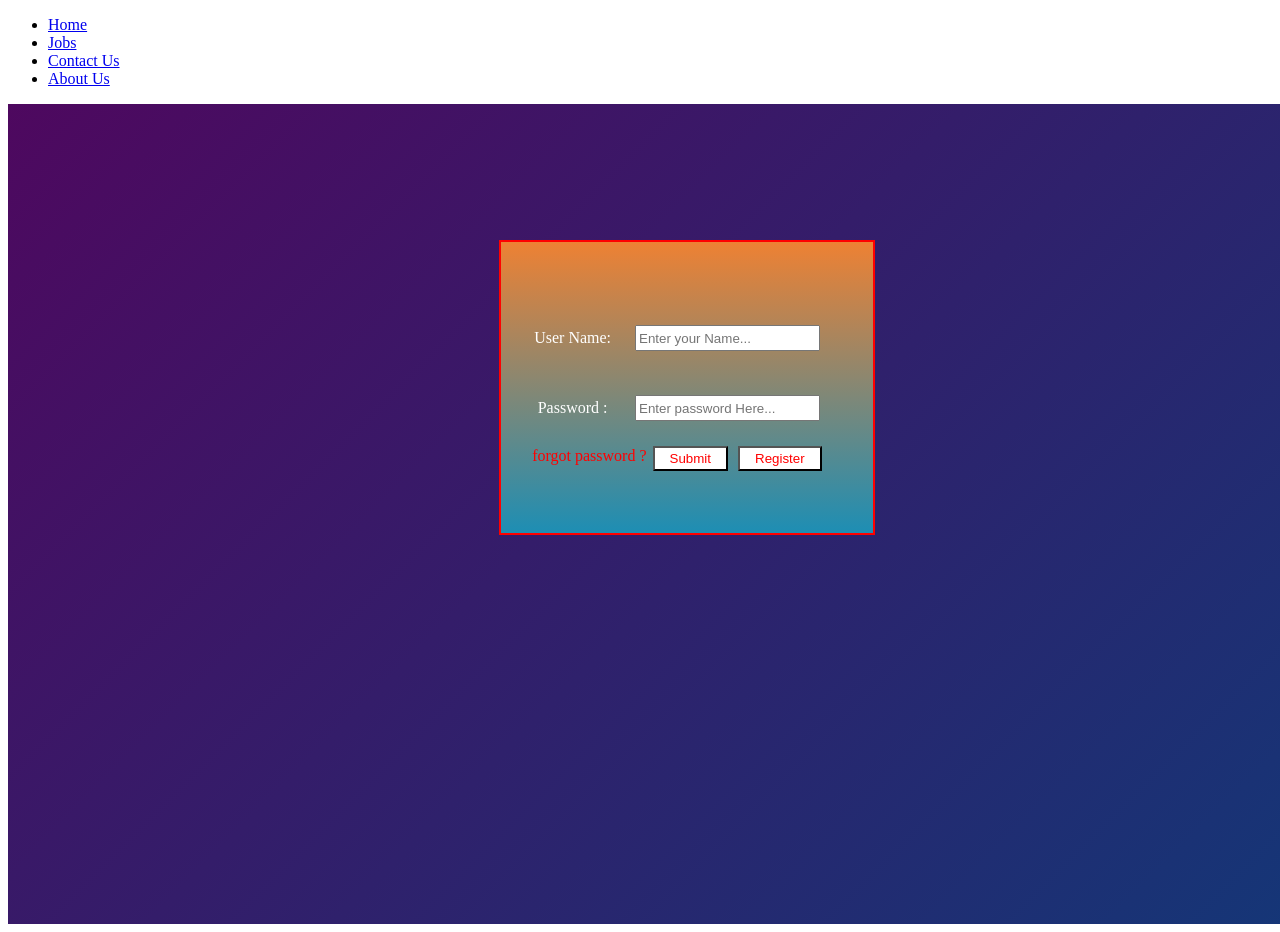
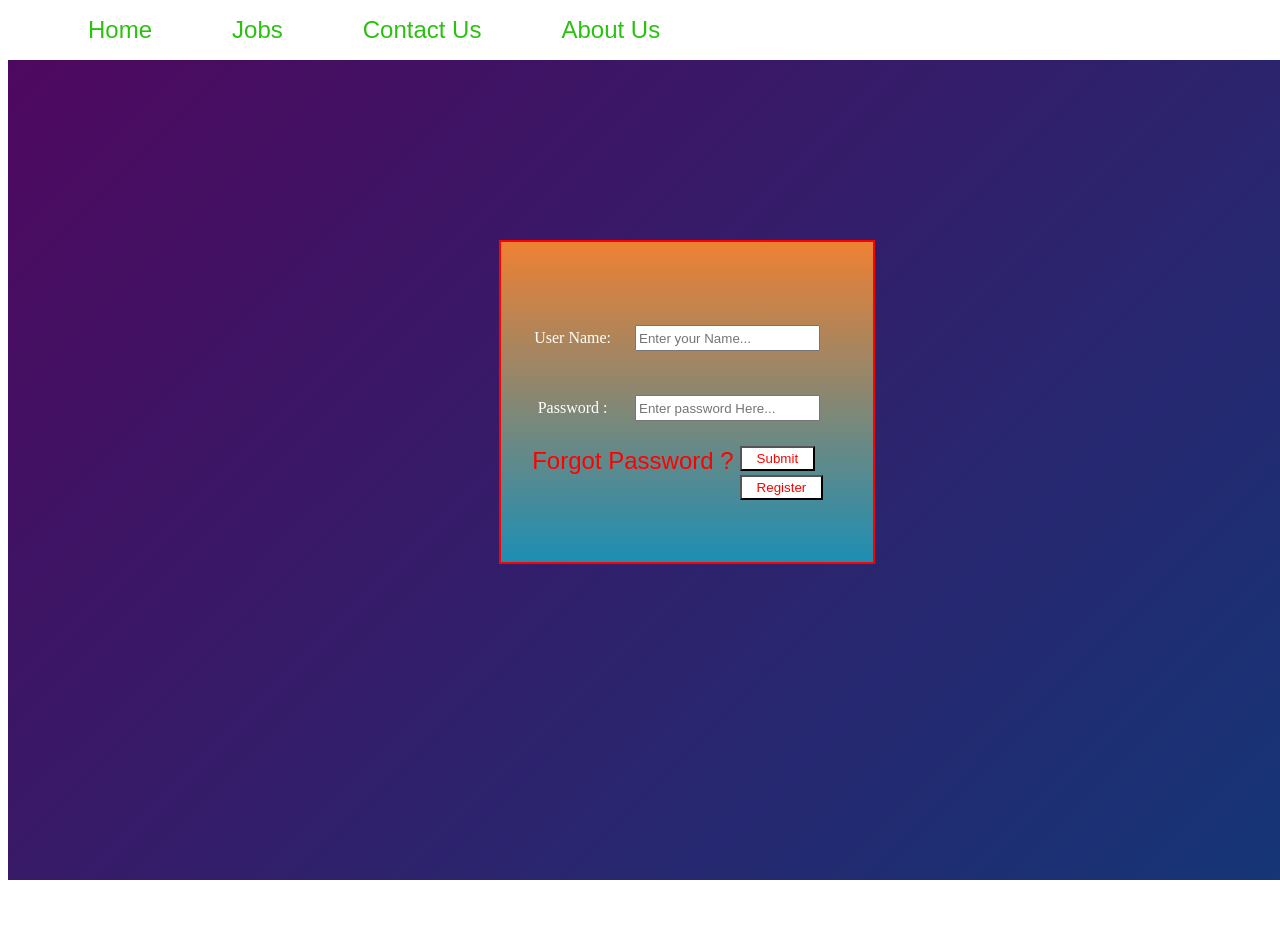
Before and after one commit to vi-n-a-y/Banking_Application---Maven, a React (Create React App) app in the folder banking_application-react/: page / in a window 1280 px wide. After the commit the page ends 888 px from the top, so only its background shows below. Built offline with nearby package versions, Linux system fonts and the light colour scheme.

Commit message:
Update index.css

```diff
--- a/banking_application-react/src/index.css
+++ b/banking_application-react/src/index.css
@@ -193,3 +193,44 @@
             margin: 10% 25%;
             border:2px solid black;
         }
+
+        #menuList{
+            --initial-position:75%;
+            --target-position:75%;
+            display:flex;
+            list-style-type:none;
+            background: linear-gradient(
+                90deg,#fff 37.5%,
+                rgb(42,193,16) 37.5%,
+                rgb(42,193,16) 50%
+            );
+            background-size:200% 100%;
+            background-position:var(--initial-position) 0;
+            background-clip: text;
+            -webkit-background-clip: text;
+        }
+        li{
+            margin:0 2.5em;
+        }
+
+        a{
+            text-decoration:none;
+            font-size: 1.5rem;
+            text-transform: capitalize;
+            font-family: sans-serif;
+            color:transparent;
+        }
+
+        #menuList.clicked{
+            animation:fillup 400ms ease-in-out 1 forwards;
+
+        }
+        @keyframes fillup {
+            0%{
+                background-position: var(--initial-position) 0;
+
+            }
+            100%{
+                background-position: var(--target-position) 0;
+            }
+        }
```
